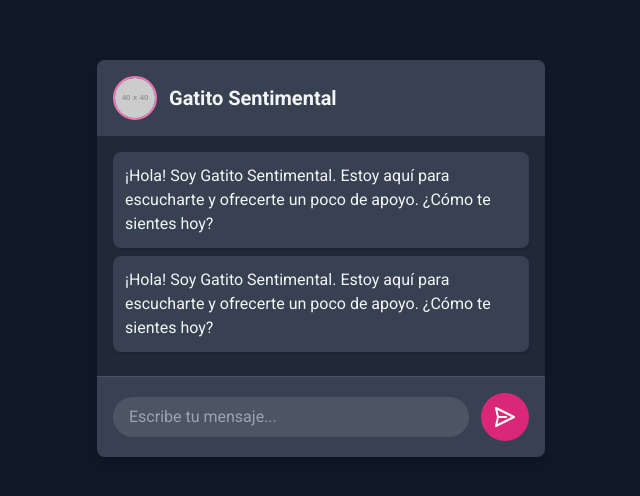
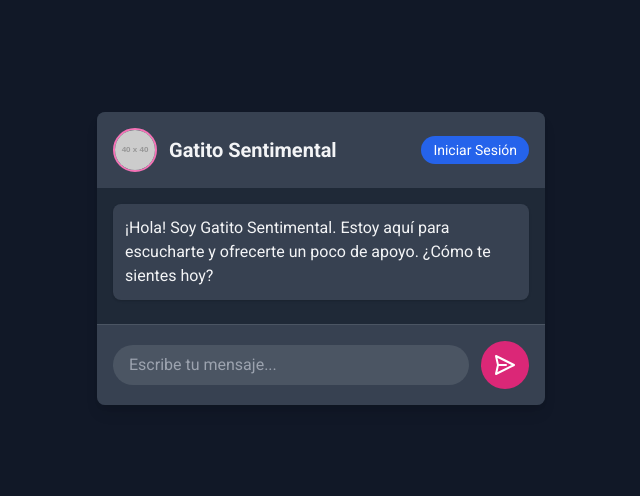
Before and after one commit to editorTK/chat-gatito-sentimental, a plain HTML site: page index.html in a window 1280 px wide. Shown: the part 142-638 px from the top of the page, without its empty margins (319-959 px from the left). Drawn offline with nearby package versions, Linux system fonts and the light colour scheme; placeholder pictures from the web are drawn by us.

Commit message:
Update index.html

```diff
--- a/index.html
+++ b/index.html
@@ -40,15 +40,13 @@
                 <img src="https://via.placeholder.com/40" alt="Gatito Sentimental" class="rounded-full mr-3 border-2 border-pink-400">
                 <h1 class="text-xl font-semibold">Gatito Sentimental</h1>
             </div>
-            </div>
+            <button id="auth-button" class="bg-blue-600 hover:bg-blue-700 text-white text-sm py-1 px-3 rounded-full transition duration-300 ease-in-out">
+                Iniciar Sesión
+            </button>
+        </div>
 
         <div id="chat-messages" class="flex-1 p-4 overflow-y-auto chat-messages">
-            <div class="flex justify-start mb-2">
-                <div class="bg-gray-700 text-gray-100 p-3 rounded-lg max-w-[80%] break-words shadow">
-                    ¡Hola! Soy Gatito Sentimental. Estoy aquí para escucharte y ofrecerte un poco de apoyo. ¿Cómo te sientes hoy?
-                </div>
             </div>
-        </div>
 
         <div class="bg-gray-700 p-4 flex items-center border-t border-gray-600">
             <textarea id="message-input"
```
